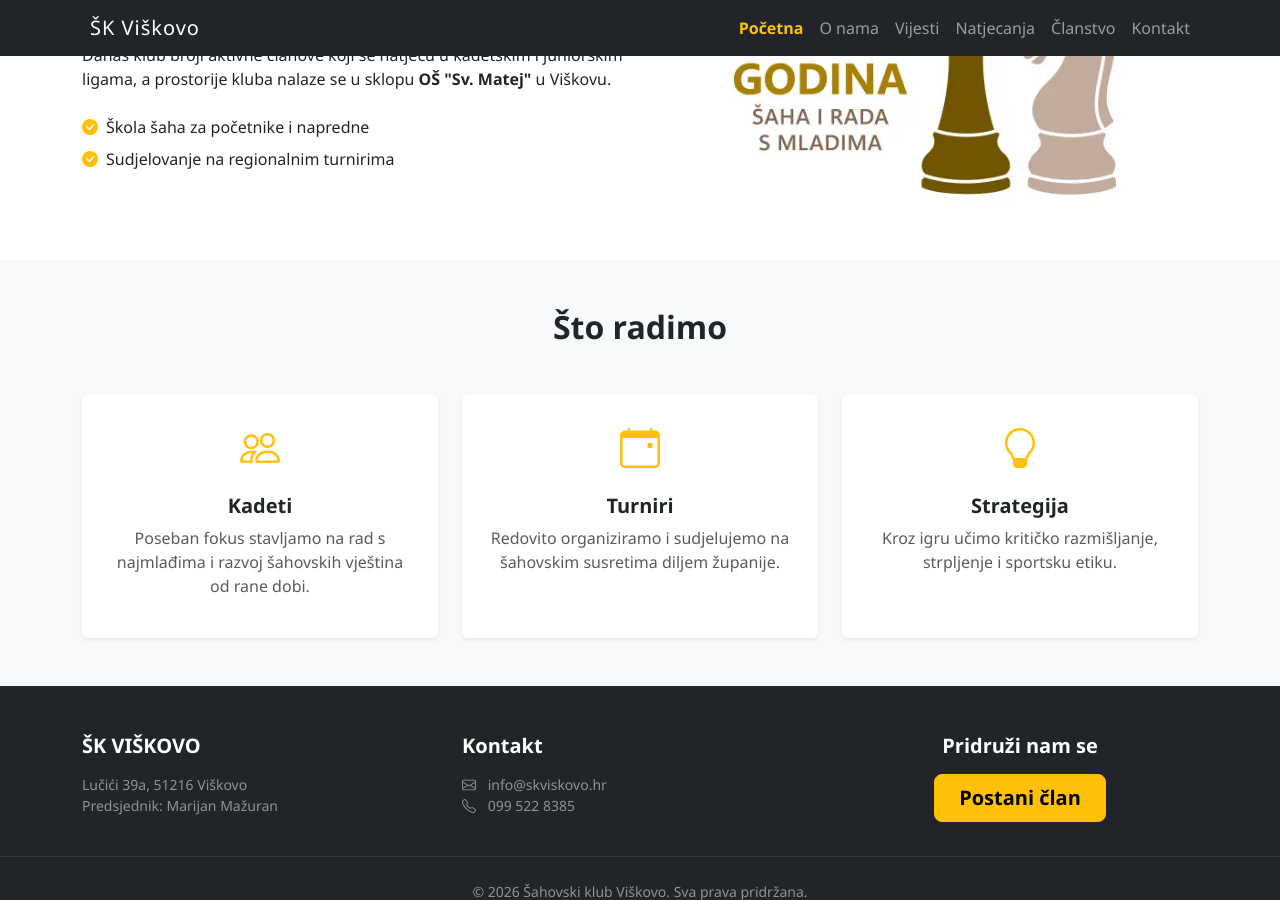
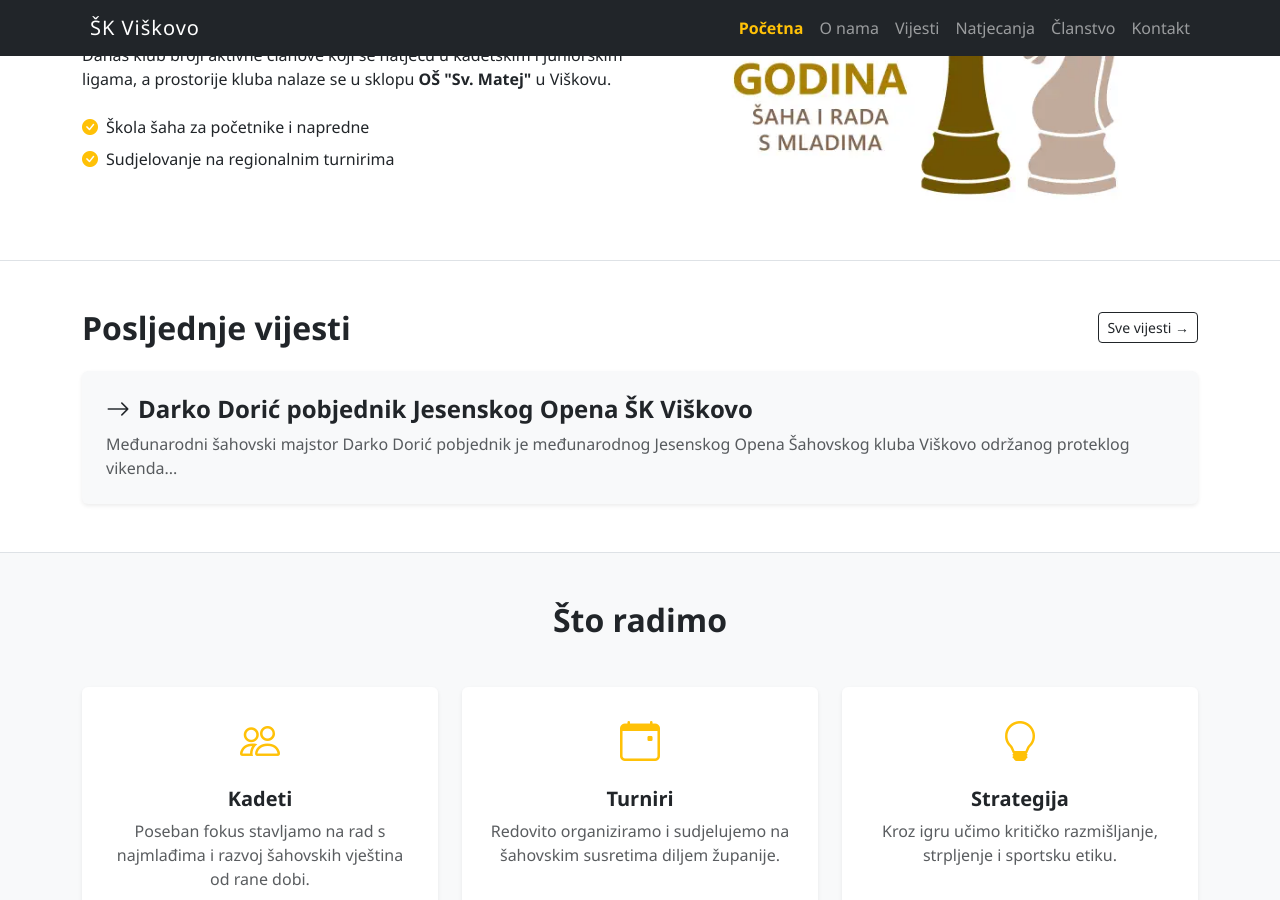
Before and after one commit to skviskovo/skviskovo.hr, a Jekyll site: the page built from index.html, in a window 1280 px wide and 900 px high, scrolled down 841 px. Built offline with Jekyll 4.4.1, drawn with Linux system fonts in a browser that asks for light colours.

Commit message:
Dodana sekcija Vijesti na naslovnoj

```diff
--- a/index.html
+++ b/index.html
@@ -7,8 +7,8 @@ title: Početna
   <div class="container text-center">
     <h1 class="display-3 fw-bold mb-3">Šahovski klub Viškovo</h1>
     <p class="lead mb-4">Promičemo šahovsku kulturu i razvijamo mlade talente od 2006. godine.</p>
-        <a href="o-nama.html" class="btn btn-warning btn-lg px-4 me-sm-3 fw-bold" aria-label="Learn More About Us">Saznaj više</a>
-        <a href="clanstvo.html" class="btn btn-outline-light btn-lg px-4" aria-label="Become a Member">Postani član</a>
+    <a href="{{ '/o-nama.html' | relative_url }}" class="btn btn-warning btn-lg px-4 me-sm-3 fw-bold" aria-label="Learn More About Us">Saznaj više</a>
+    <a href="{{ '/clanstvo.html' | relative_url }}" class="btn btn-outline-light btn-lg px-4" aria-label="Become a Member">Postani član</a>
   </div>
 </header>
 
@@ -33,9 +33,33 @@ title: Početna
       </div>
 
       <div class="col-lg-6 mb-4 mb-lg-0">
-        <img src="images/20_godina_ilustracija.webp" alt="20 godina šaha i rada s mladima" class="img-fluid">
+        <img src="{{ '/images/20_godina_ilustracija.webp' | relative_url }}" alt="20 godina šaha i rada s mladima" class="img-fluid">
       </div>
 
+    </div>
+  </div>
+</section>
+
+<!-- Sekcija Posljednje vijesti -->
+<section id="posljednje-vijesti" class="py-5 bg-white border-top border-bottom">
+  <div class="container">
+    <div class="d-flex justify-content-between align-items-center mb-4">
+      <h2 class="fw-bold mb-0">Posljednje vijesti</h2>
+      <a href="{{ '/vijesti/' | relative_url }}" class="btn btn-outline-dark btn-sm">Sve vijesti &rarr;</a>
+    </div>
+
+    <div class="card border-0 shadow-sm bg-light">
+      <div class="card-body p-4">
+        <h4 class="card-title fw-bold mb-2">
+          <a href="{{ '/vijesti/jesenski-open-sk-viskovo.html' | relative_url }}" class="text-decoration-none text-dark link-vijest d-flex align-items-center gap-2">
+            <i class="bi bi-arrow-right text-dark"></i>
+            <span>Darko Dorić pobjednik Jesenskog Opena ŠK Viškovo</span>
+          </a>
+        </h4>
+        <p class="card-text text-muted mt-2 mb-0">
+          Međunarodni šahovski majstor Darko Dorić pobjednik je međunarodnog Jesenskog Opena Šahovskog kluba Viškovo održanog proteklog vikenda...
+        </p>
+      </div>
     </div>
   </div>
 </section>
@@ -68,3 +92,14 @@ title: Početna
     </div>
   </div>
 </section>
+
+<!-- Hover CSS efekt za poveznicu vijesti -->
+<style>
+  .link-vijest:hover span {
+    text-decoration: underline;
+  }
+  .link-vijest:hover i {
+    transform: translateX(4px);
+    transition: transform 0.2s ease-in-out;
+  }
+</style>
```
Lines whose indentation alone changed are shown as unchanged.
